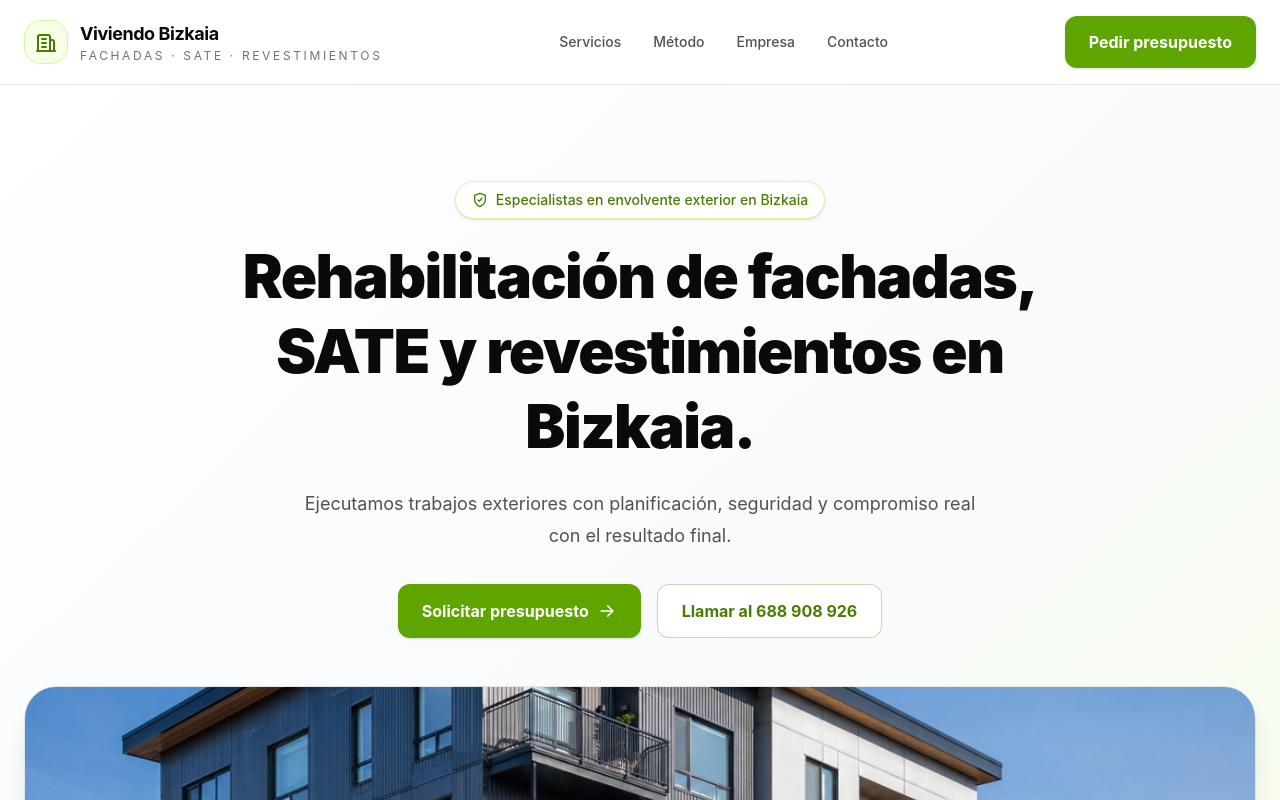
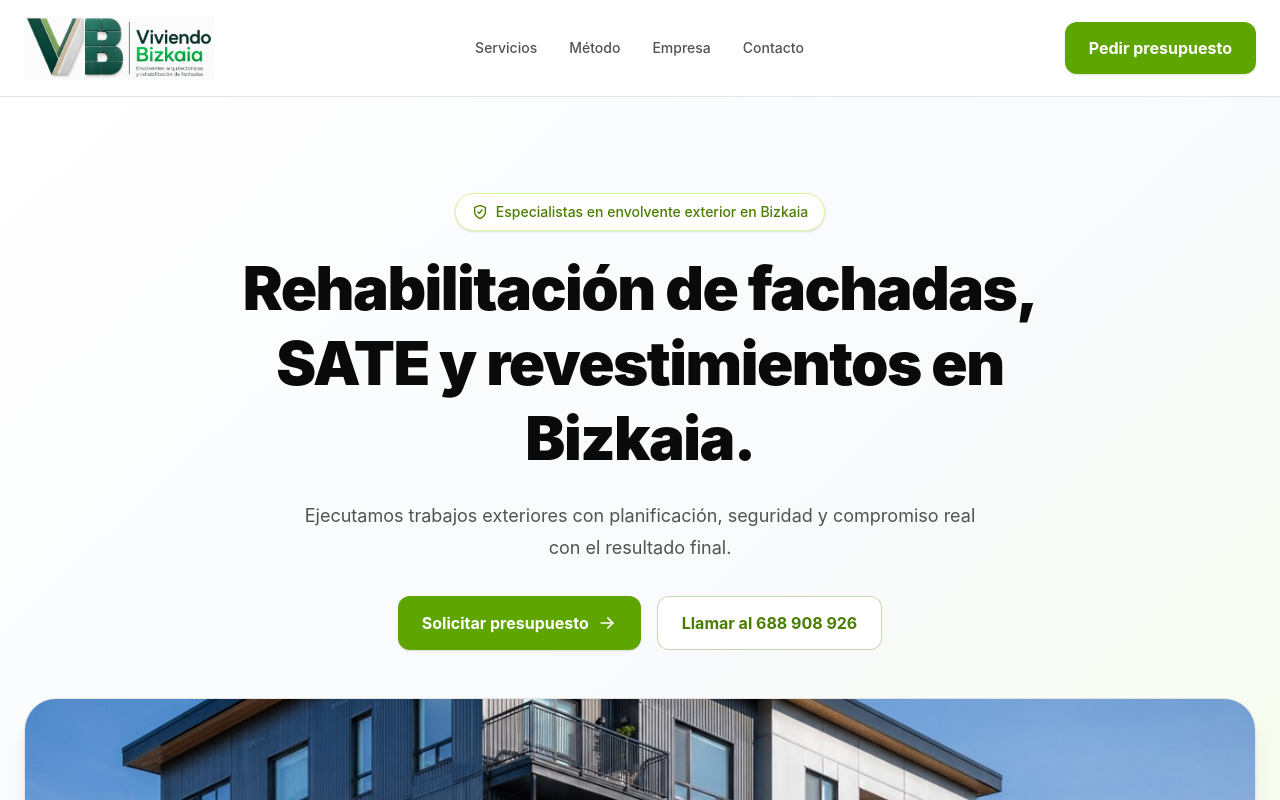
Before and after one commit to viviendobizkaia/viviendo-bizkaia, a React (Vite) app: page / in a window 1280 px wide. Shown: the top 800 px of the page. Built offline with nearby package versions, Linux system fonts and the light colour scheme.

Commit message:
añadir logo en cabecera

```diff
--- a/src/App.jsx
+++ b/src/App.jsx
@@ -23,6 +23,12 @@ function Icon({ name, className = "h-6 w-6" }) {
         <path d="m13 6 6 6-6 6" />
       </svg>
     ),
+    shield: (
+      <svg {...commonProps}>
+        <path d="M12 22s8-4 8-10V5l-8-3-8 3v7c0 6 8 10 8 10Z" />
+        <path d="m9 12 2 2 4-5" />
+      </svg>
+    ),
     building: (
       <svg {...commonProps}>
         <path d="M4 21V7a2 2 0 0 1 2-2h8a2 2 0 0 1 2 2v14" />
@@ -33,18 +39,19 @@ function Icon({ name, className = "h-6 w-6" }) {
         <path d="M3 21h18" />
       </svg>
     ),
-    shield: (
-      <svg {...commonProps}>
-        <path d="M12 22s8-4 8-10V5l-8-3-8 3v7c0 6 8 10 8 10Z" />
-        <path d="m9 12 2 2 4-5" />
-      </svg>
-    ),
     helmet: (
       <svg {...commonProps}>
         <path d="M3 18h18" />
         <path d="M5 18v-5a7 7 0 0 1 14 0v5" />
         <path d="M9 18v-7" />
         <path d="M15 18v-7" />
+      </svg>
+    ),
+    hammer: (
+      <svg {...commonProps}>
+        <path d="m15 12-8.5 8.5a2.12 2.12 0 0 1-3-3L12 9" />
+        <path d="m17.64 15 3.12-3.12a2.5 2.5 0 0 0 0-3.54l-5.1-5.1a2.5 2.5 0 0 0-3.54 0L9 6.36" />
+        <path d="m14 7 3 3" />
       </svg>
     ),
     phone: (
@@ -68,13 +75,6 @@ function Icon({ name, className = "h-6 w-6" }) {
       <svg {...commonProps}>
         <circle cx="12" cy="12" r="10" />
         <path d="m9 12 2 2 4-5" />
-      </svg>
-    ),
-    hammer: (
-      <svg {...commonProps}>
-        <path d="m15 12-8.5 8.5a2.12 2.12 0 0 1-3-3L12 9" />
-        <path d="m17.64 15 3.12-3.12a2.5 2.5 0 0 0 0-3.54l-5.1-5.1a2.5 2.5 0 0 0-3.54 0L9 6.36" />
-        <path d="m14 7 3 3" />
       </svg>
     )
   };
@@ -150,27 +150,17 @@ const strengths = [
   "Compromiso con el resultado"
 ];
 
-function runSanityChecks() {
-  console.assert(services.length === 4, "Debe haber 4 servicios principales");
-  console.assert(steps.length === 3, "Debe haber 3 pasos de trabajo");
-  console.assert(CONTACT_EMAIL.includes("@"), "El email debe ser válido");
-}
-
-runSanityChecks();
-
 export default function ViviendoBizkaiaHome() {
   return (
     <div className="min-h-screen bg-slate-50 text-neutral-950">
       <header className="sticky top-0 z-50 border-b border-neutral-200 bg-white/95 backdrop-blur-xl">
         <div className="mx-auto flex max-w-7xl items-center justify-between px-6 py-4">
-          <a href="#inicio" className="flex items-center gap-3">
-            <div className="flex h-11 w-11 items-center justify-center rounded-2xl border border-lime-200 bg-lime-50 text-lime-700">
-              <Icon name="building" className="h-6 w-6" />
-            </div>
-            <div>
-              <p className="text-lg font-bold tracking-tight">Viviendo Bizkaia</p>
-              <p className="text-xs uppercase tracking-[0.22em] text-neutral-500">Fachadas · SATE · Revestimientos</p>
-            </div>
+          <a href="#inicio" className="flex items-center">
+            <img
+              src="/logo-viviendo-bizkaia.png"
+              alt="Viviendo Bizkaia - Envolventes arquitectónicas y rehabilitación de fachadas"
+              className="h-14 w-auto md:h-16"
+            />
           </a>
 
           <nav className="hidden items-center gap-8 text-sm font-medium text-neutral-600 md:flex">
@@ -223,9 +213,6 @@ export default function ViviendoBizkaiaHome() {
                 src="/images/fachada-hero.jpg"
                 alt="Fachada rehabilitada"
                 className="h-[320px] w-full object-cover md:h-[480px]"
-                onError={(event) => {
-                  event.currentTarget.style.display = "none";
-                }}
               />
             </div>
           </div>
@@ -245,14 +232,7 @@ export default function ViviendoBizkaiaHome() {
           <div className="grid gap-6 md:grid-cols-2 lg:grid-cols-4">
             {services.map((service) => (
               <article key={service.title} className="overflow-hidden rounded-3xl border border-neutral-200 bg-white shadow-sm transition hover:-translate-y-1 hover:shadow-lg">
-                <img
-                  src={service.image}
-                  alt={service.title}
-                  className="h-44 w-full object-cover"
-                  onError={(event) => {
-                    event.currentTarget.style.display = "none";
-                  }}
-                />
+                <img src={service.image} alt={service.title} className="h-44 w-full object-cover" />
                 <div className="p-6">
                   <div className="mb-4 flex h-11 w-11 items-center justify-center rounded-2xl bg-lime-100 text-lime-700">
                     <Icon name={service.icon} className="h-5 w-5" />
```
Also changed, not shown: public/logo-viviendo-bizkaia.png (added).
